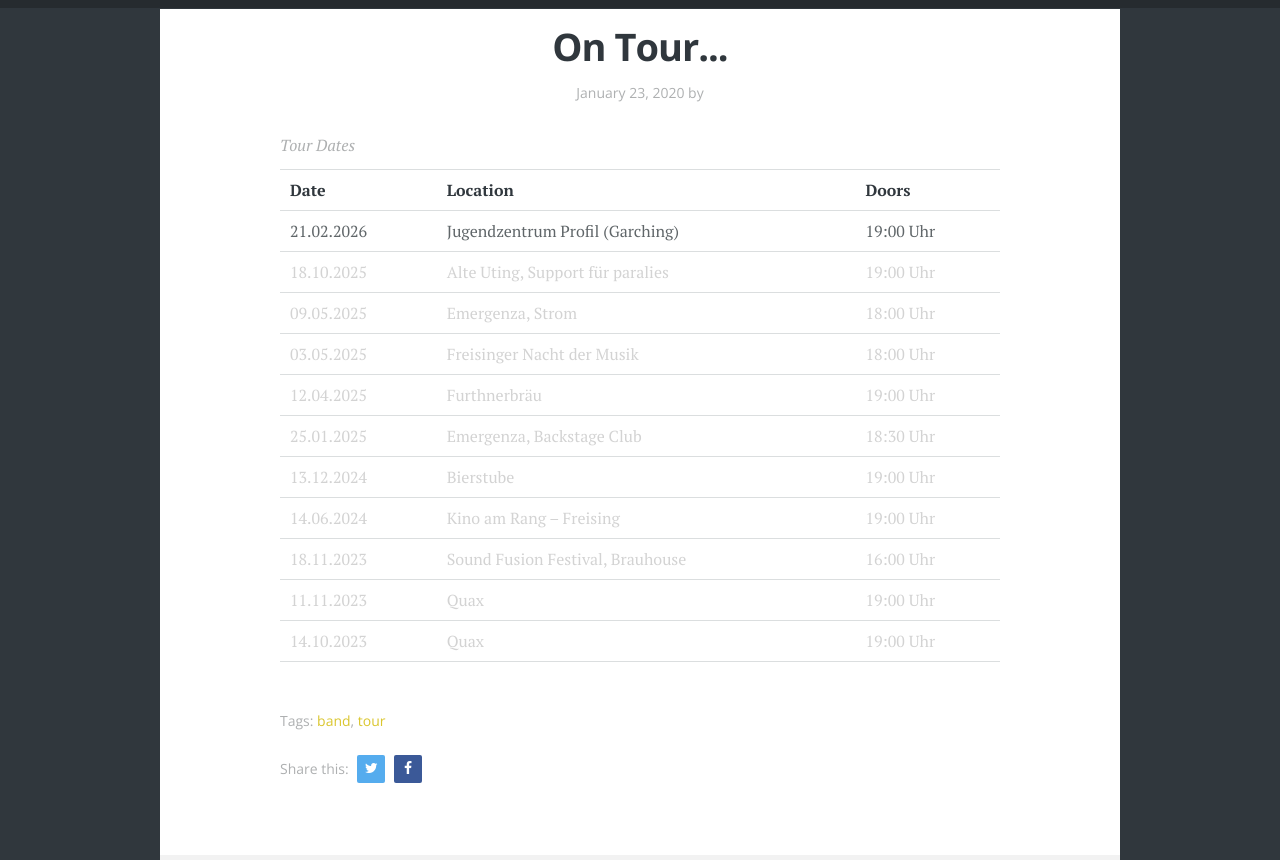
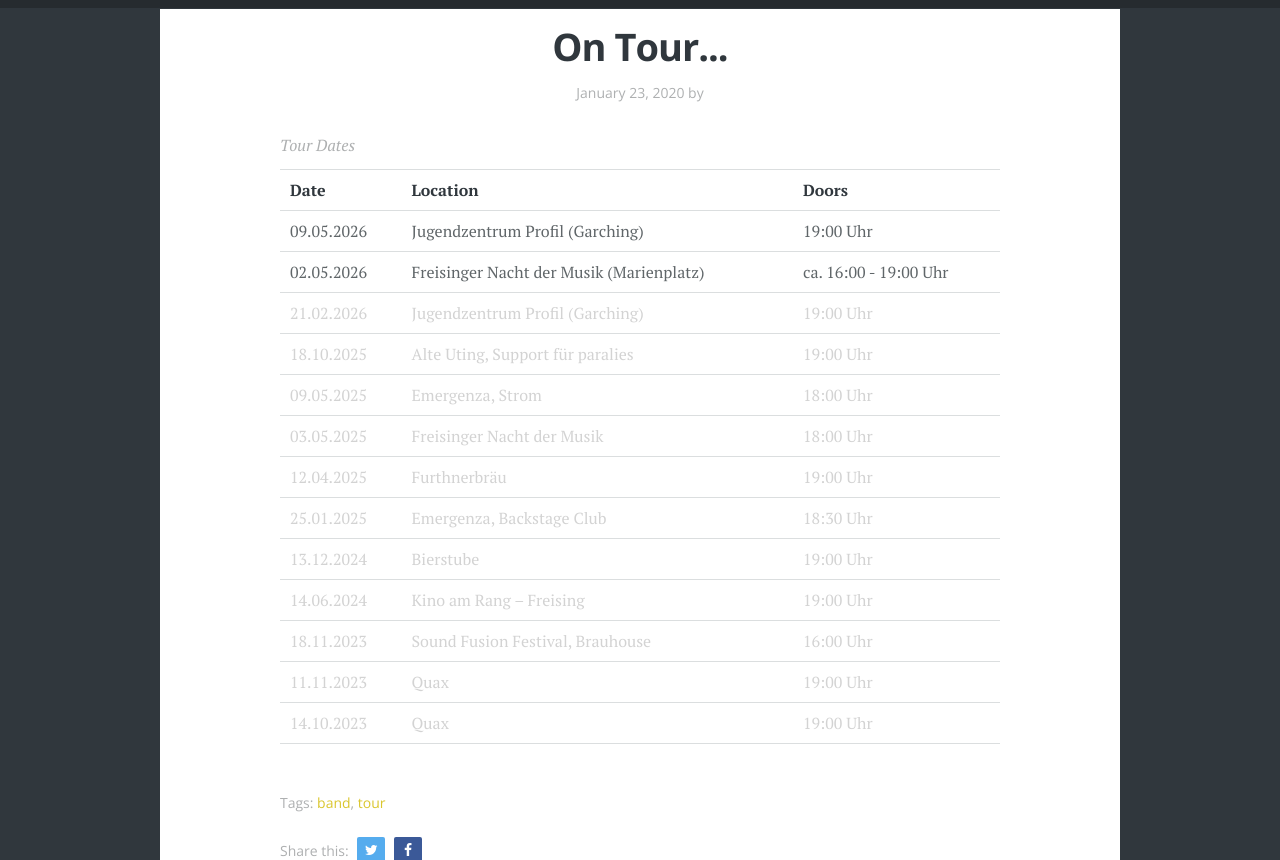
Before and after one commit to Odmar/Containerband.github.io, a Jekyll site: the page built from _posts/2020-01-23-tour.md, in a window 1280 px wide and 900 px high, scrolled down 764 px, cut to the strip 40-900 px from the top of the window. Built offline with Jekyll 4.4.1, drawn with Linux system fonts in a browser that asks for light colours; some web fonts are replaced.

Commit message:
updated tour dates

```diff
--- a/_posts/2020-01-23-tour.md
+++ b/_posts/2020-01-23-tour.md
@@ -17,6 +17,16 @@ tags: [band, tour]
     </thead>
     <tbody>
         <tr>
+            <td>09.05.2026</td>
+            <td>Jugendzentrum Profil (Garching)</td>
+            <td>19:00 Uhr</td>
+        </tr>
+        <tr>
+            <td>02.05.2026</td>
+            <td>Freisinger Nacht der Musik (Marienplatz)</td>
+            <td>ca. 16:00 - 19:00 Uhr</td>
+        </tr>
+        <tr class="tour-dates-past">
             <td>21.02.2026</td>
             <td>Jugendzentrum Profil (Garching)</td>
             <td>19:00 Uhr</td>
```
Also changed, not shown: 10 other files.
